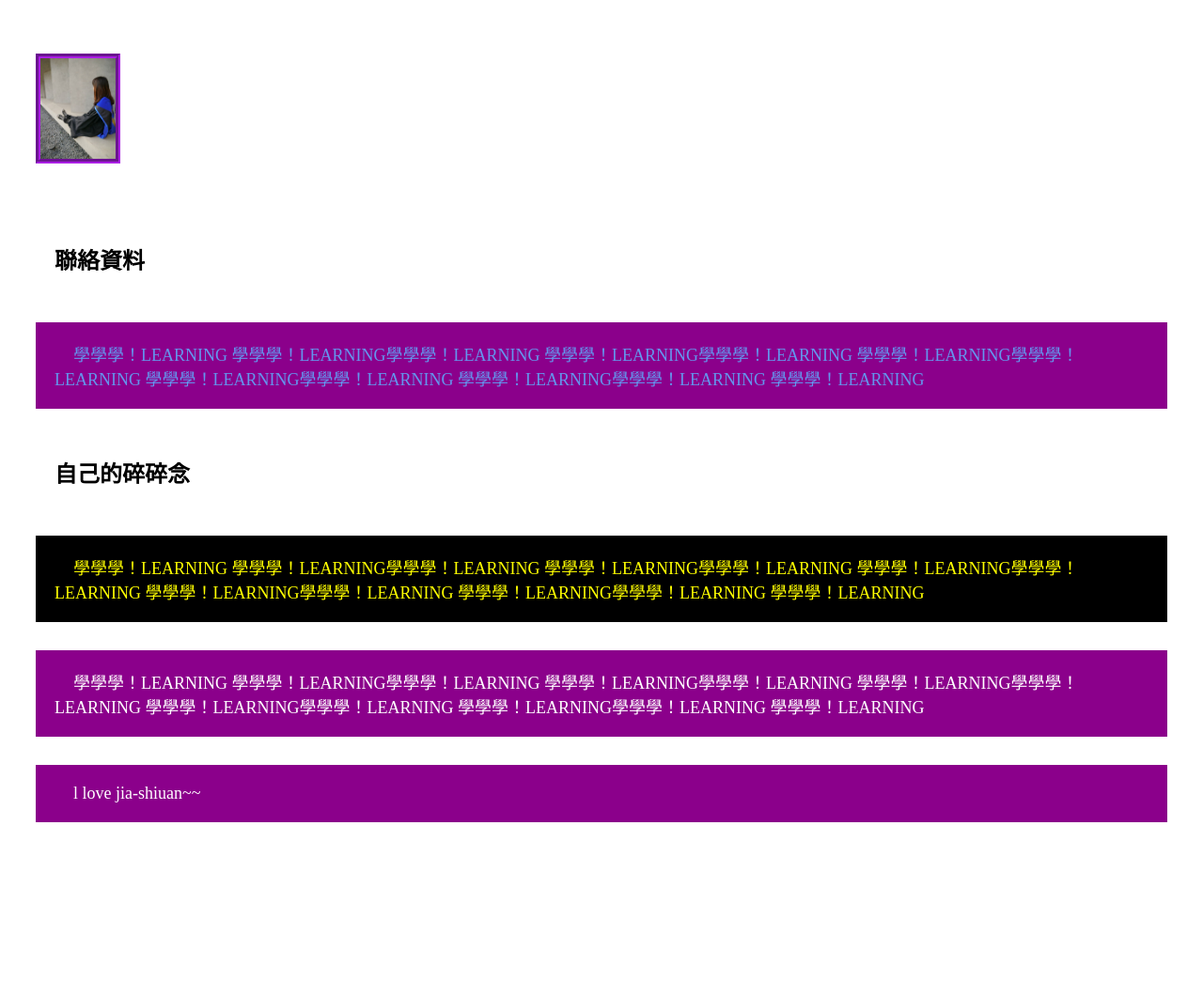
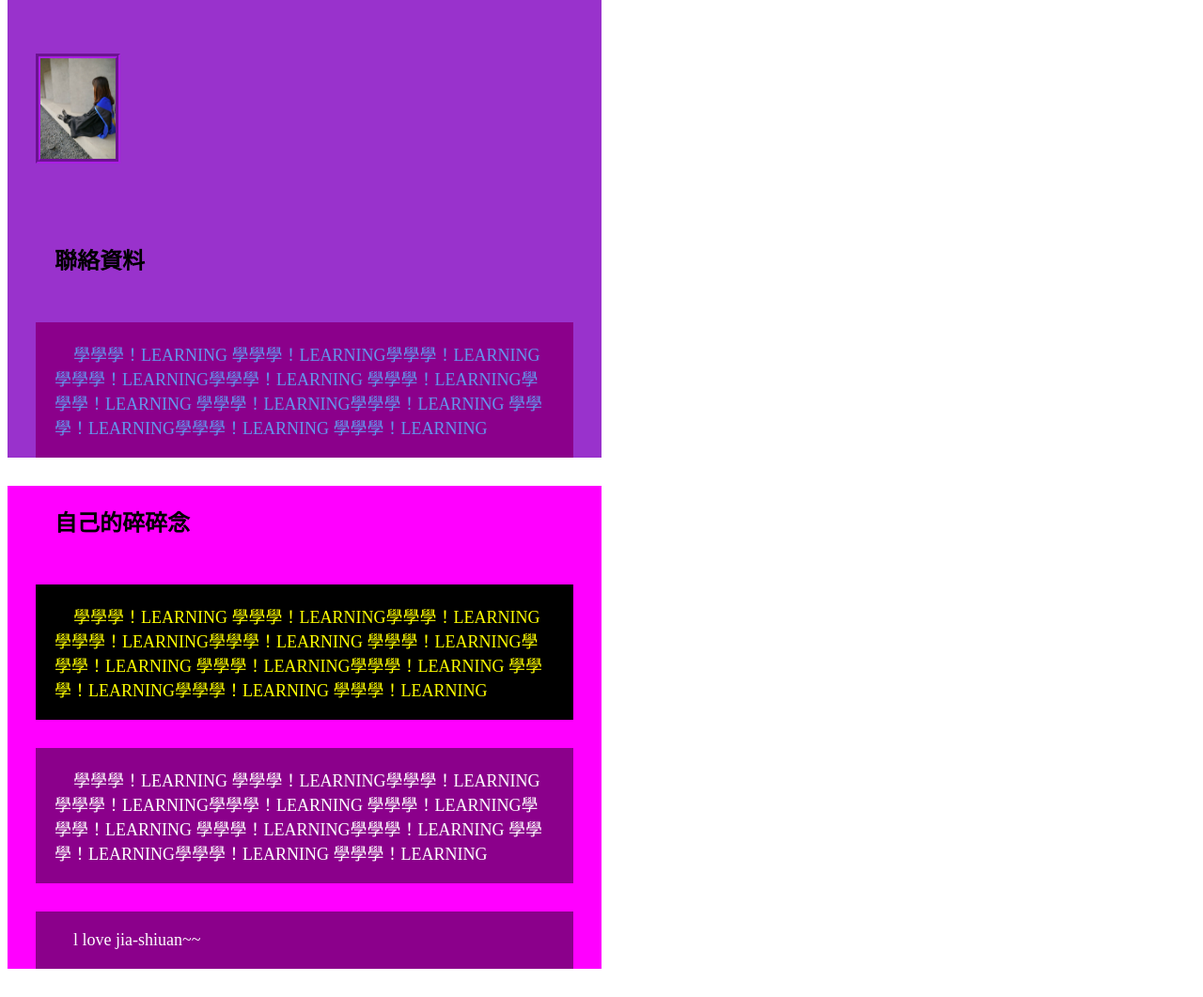
Before and after one commit to pomeloyu/test0708, a plain HTML site: page index.html in a window 1280 px wide. Shown: the part 119-1180 px from the top of the page at 94% size. Before the commit the page ends 1024 px from the top, so only its background shows below. Drawn offline with Linux system fonts and the light colour scheme.

Commit message:
divTest
divTest

```diff
--- a/index.html
+++ b/index.html
@@ -38,23 +38,41 @@
         .bPlus {
             color: yellow;
             background-color: black;
+        }
 
+        #firstZone {
+            width: 50%;
+            background-color:darkorchid;
+            margin: 0px;
         }
+
+        #secZone {
+            width: 50%;
+            background-color: fuchsia;
+            margin: 0px;
+        }
+
+
     </style>
 </head>
 
 <body>
+    <div id="firstZone">
         <h1>基本資料</h1>
         <img src="img/pomeloyu_head.jpg" alt="我是柚子哈哈哈！" />
         <h2>聯絡資料</h2>
         <p class="aPlus">學學學！LEARNING 學學學！LEARNING學學學！LEARNING 學學學！LEARNING學學學！LEARNING 學學學！LEARNING學學學！LEARNING 學學學！LEARNING學學學！LEARNING 學學學！LEARNING學學學！LEARNING 學學學！LEARNING
         </p>
+    </div>
+
+    <div id="secZone">
     <h2>自己的碎碎念</h2>
     <p class="bPlus">學學學！LEARNING 學學學！LEARNING學學學！LEARNING 學學學！LEARNING學學學！LEARNING 學學學！LEARNING學學學！LEARNING 學學學！LEARNING學學學！LEARNING 學學學！LEARNING學學學！LEARNING 學學學！LEARNING
     </p>
     <p>學學學！LEARNING 學學學！LEARNING學學學！LEARNING 學學學！LEARNING學學學！LEARNING 學學學！LEARNING學學學！LEARNING 學學學！LEARNING學學學！LEARNING 學學學！LEARNING學學學！LEARNING 學學學！LEARNING
     </p>
     <p>l love jia-shiuan~~ </p>
+    </div>
 
 </body>
 
```
Lines whose indentation alone changed are shown as unchanged.
